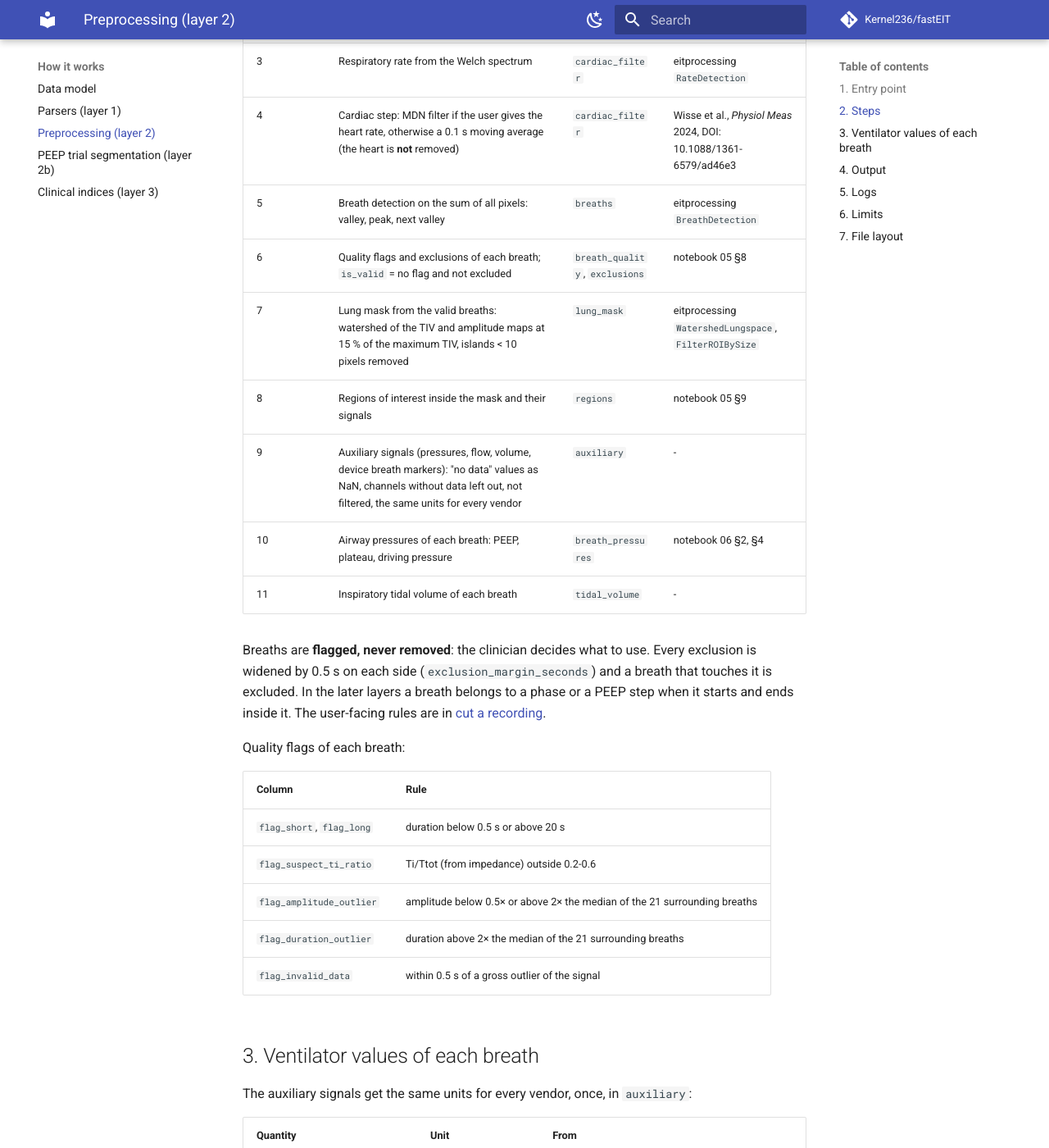
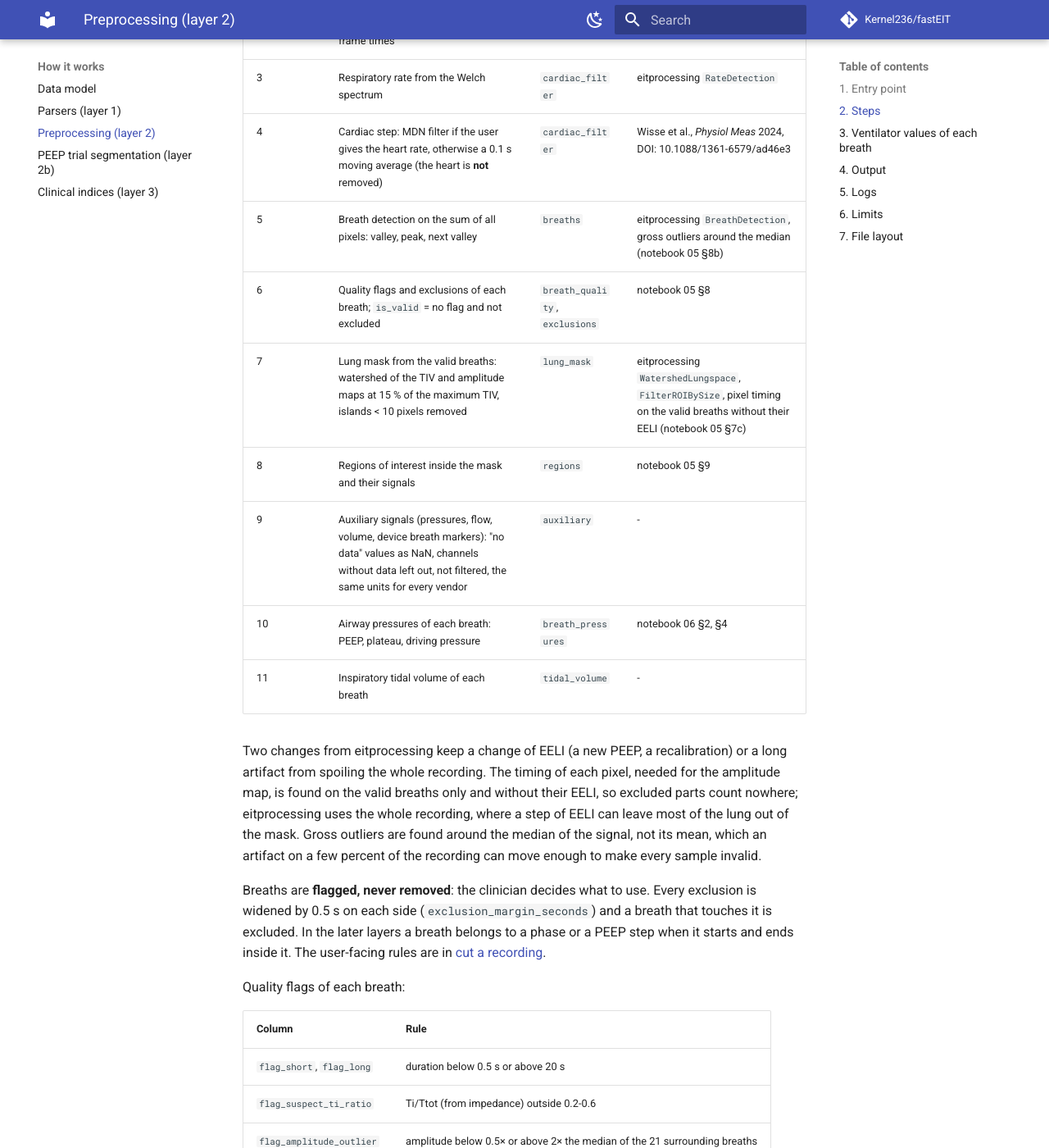
Before and after one commit to Kernel236/fastEIT, an MkDocs documentation site: the page built from docs/preprocessing.md, in a window 1280 px wide and 1400 px high, scrolled down 1643 px. Shown: the whole window at 82% size. Built offline with MkDocs 1.6.1 and Material for MkDocs 9.7.7, drawn with Linux system fonts in a browser that asks for light colours; comment, search, counter and statistics services are not loaded; the version menu is left out.

Commit message:
docs: the two changes from eitprocessing in the preprocessing

```diff
--- a/docs/preprocessing.md
+++ b/docs/preprocessing.md
@@ -63,13 +63,21 @@ with their source.
 | 2 | Device exclusions: frames with missing pixels (filled with the nearest frame), timing errors, gaps in the frame times | `exclusions` | - |
 | 3 | Respiratory rate from the Welch spectrum | `cardiac_filter` | eitprocessing `RateDetection` |
 | 4 | Cardiac step: MDN filter if the user gives the heart rate, otherwise a 0.1 s moving average (the heart is **not** removed) | `cardiac_filter` | Wisse et al., *Physiol Meas* 2024, DOI: 10.1088/1361-6579/ad46e3 |
-| 5 | Breath detection on the sum of all pixels: valley, peak, next valley | `breaths` | eitprocessing `BreathDetection` |
+| 5 | Breath detection on the sum of all pixels: valley, peak, next valley | `breaths` | eitprocessing `BreathDetection`, gross outliers around the median (notebook 05 §8b) |
 | 6 | Quality flags and exclusions of each breath; `is_valid` = no flag and not excluded | `breath_quality`, `exclusions` | notebook 05 §8 |
-| 7 | Lung mask from the valid breaths: watershed of the TIV and amplitude maps at 15 % of the maximum TIV, islands < 10 pixels removed | `lung_mask` | eitprocessing `WatershedLungspace`, `FilterROIBySize` |
+| 7 | Lung mask from the valid breaths: watershed of the TIV and amplitude maps at 15 % of the maximum TIV, islands < 10 pixels removed | `lung_mask` | eitprocessing `WatershedLungspace`, `FilterROIBySize`, pixel timing on the valid breaths without their EELI (notebook 05 §7c) |
 | 8 | Regions of interest inside the mask and their signals | `regions` | notebook 05 §9 |
 | 9 | Auxiliary signals (pressures, flow, volume, device breath markers): "no data" values as NaN, channels without data left out, not filtered, the same units for every vendor | `auxiliary` | - |
 | 10 | Airway pressures of each breath: PEEP, plateau, driving pressure | `breath_pressures` | notebook 06 §2, §4 |
 | 11 | Inspiratory tidal volume of each breath | `tidal_volume` | - |
+
+Two changes from eitprocessing keep a change of EELI (a new PEEP, a recalibration) or a
+long artifact from spoiling the whole recording. The timing of each pixel, needed for the
+amplitude map, is found on the valid breaths only and without their EELI, so excluded parts
+count nowhere; eitprocessing uses the whole recording, where a step of EELI can leave most
+of the lung out of the mask. Gross outliers are found around the median of the signal, not
+its mean, which an artifact on a few percent of the recording can move enough to make every
+sample invalid.
 
 Breaths are **flagged, never removed**: the clinician decides what to use. Every
 exclusion is widened by 0.5 s on each side (`exclusion_margin_seconds`) and a breath that
```
